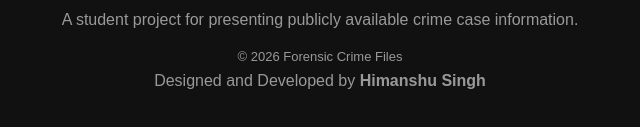
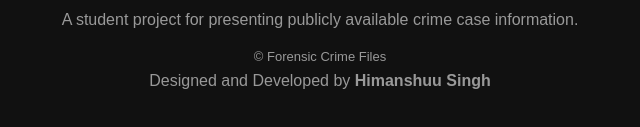
Before and after one commit to himanshusingh1845/Invertis-Crime-Files-, a plain HTML site: page Frontend/index.html in a window 1280 px wide. Shown: the part 1703-1830 px from the top of the page, 320-960 px from the left. Drawn offline with Linux system fonts and the light colour scheme; no server answers.

Commit message:
Updated Footer

```diff
--- a/Frontend/index.html
+++ b/Frontend/index.html
@@ -1020,12 +1020,12 @@
         </p>
 
         <p class="copyright">
-            © 2026 Forensic Crime Files
+            © Forensic Crime Files
         </p>
 
         <p>
             Designed and Developed by
-            <strong>Himanshu Singh</strong>
+            <strong>Himanshuu Singh</strong>
         </p>
 
     </footer>
```
